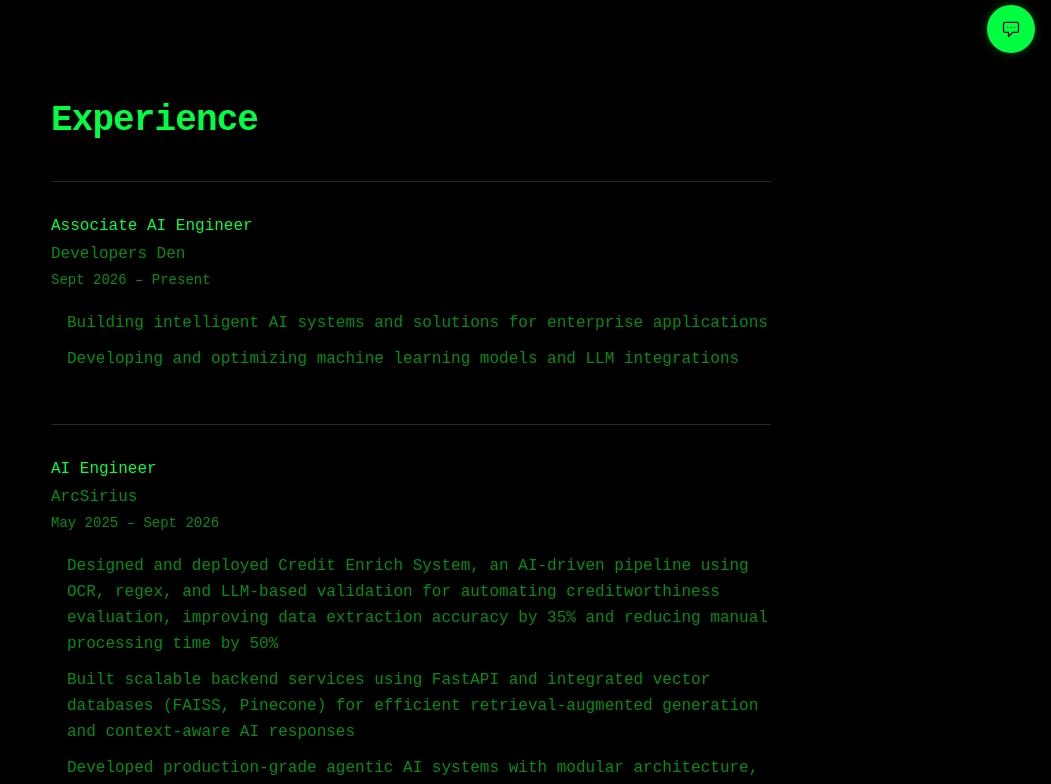
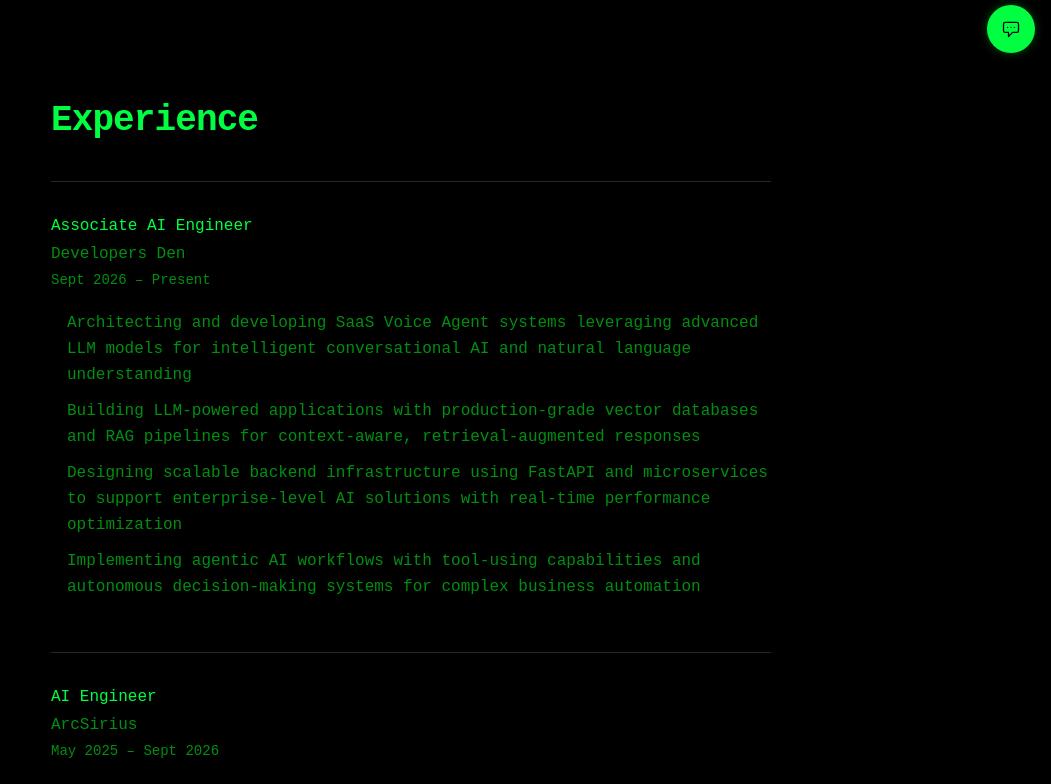
Before and after one commit to Umair-Farooque/Portfolio, a React (Vite) app: page / in a window 1280 px wide. Shown: the part 731-1515 px from the top of the page, without its empty margins (229-1280 px from the left). Built offline with nearby package versions, Linux system fonts and the light colour scheme; the HTML template or start-up script is replaced by a standard one.

Commit message:
feat: expand Developers Den experience with detailed AI engineer responsibilities

```diff
--- a/src/components/Experience.tsx
+++ b/src/components/Experience.tsx
@@ -4,8 +4,10 @@ const experiences = [
         company: 'Developers Den',
         period: 'Sept 2026 – Present',
         highlights: [
-            'Building intelligent AI systems and solutions for enterprise applications',
-            'Developing and optimizing machine learning models and LLM integrations'
+            'Architecting and developing SaaS Voice Agent systems leveraging advanced LLM models for intelligent conversational AI and natural language understanding',
+            'Building LLM-powered applications with production-grade vector databases and RAG pipelines for context-aware, retrieval-augmented responses',
+            'Designing scalable backend infrastructure using FastAPI and microservices to support enterprise-level AI solutions with real-time performance optimization',
+            'Implementing agentic AI workflows with tool-using capabilities and autonomous decision-making systems for complex business automation'
         ]
     },
     {
```
